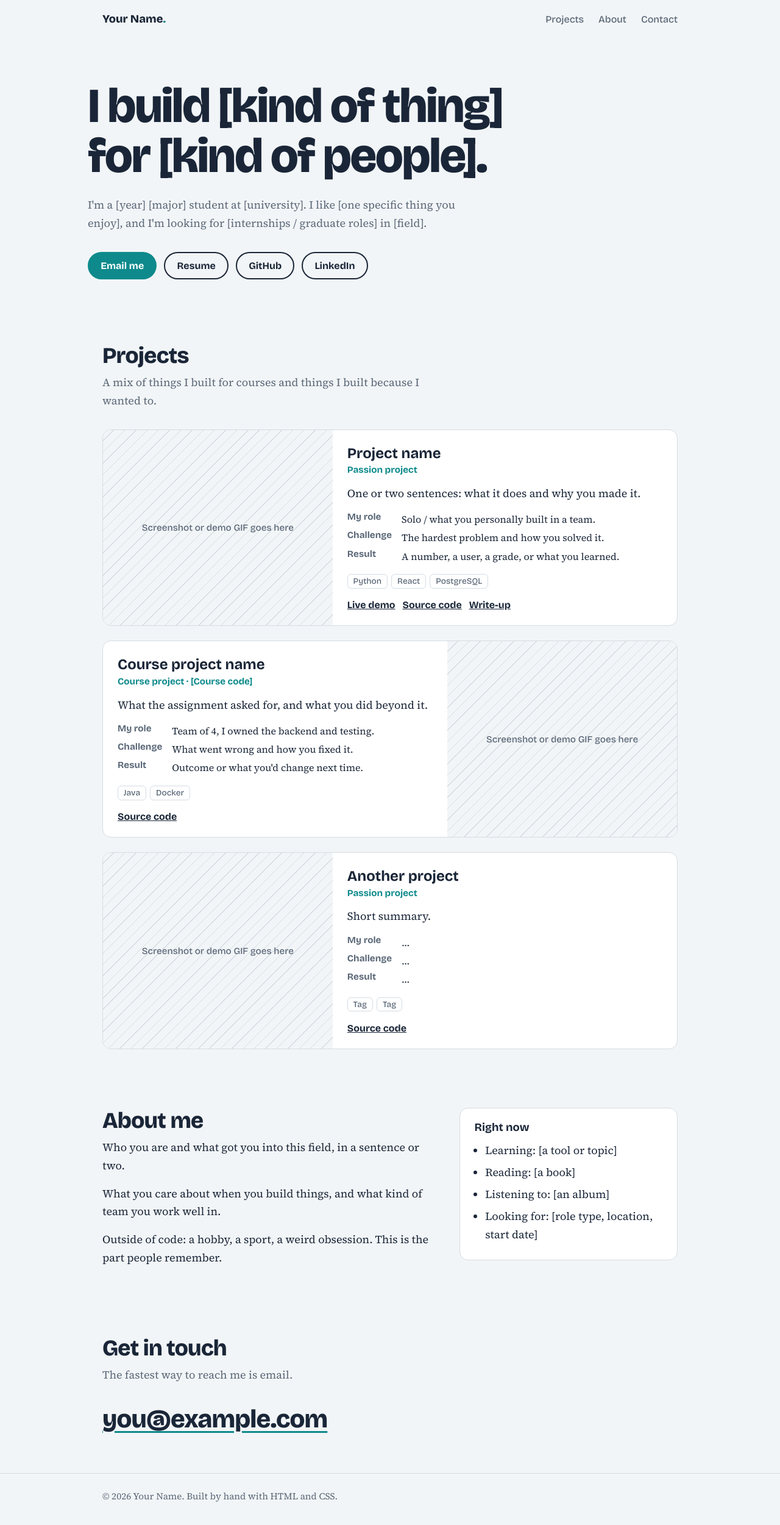
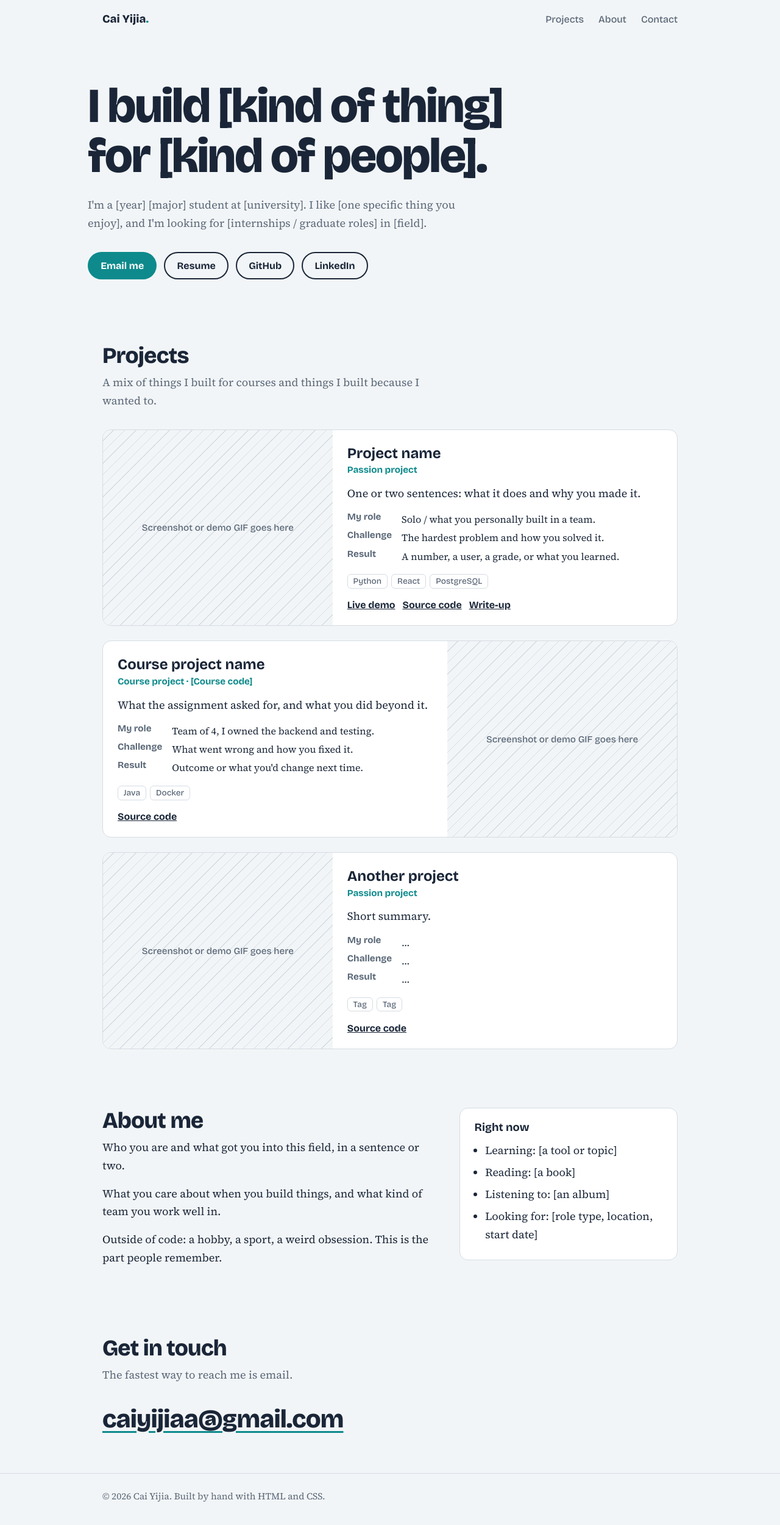
Before and after one commit to caiyijiaa/website, a plain HTML site: page index.html in a window 1280 px wide. Shown: the whole page at 61% size. Drawn offline with nearby package versions, Linux system fonts and the light colour scheme.

Commit message:
Update index.html

```diff
--- a/index.html
+++ b/index.html
@@ -3,8 +3,8 @@
 <head>
 <meta charset="utf-8">
 <meta name="viewport" content="width=device-width, initial-scale=1">
-<title>Your Name – Portfolio</title>
-<meta name="description" content="Your Name: student developer building [what you build].">
+<title>Cai Yijia – Portfolio</title>
+<meta name="description" content="Cai Yijia: student developer building [what you build].">
 <link rel="preconnect" href="https://fonts.googleapis.com">
 <link rel="preconnect" href="https://fonts.gstatic.com" crossorigin>
 <link href="https://fonts.googleapis.com/css2?family=Bricolage+Grotesque:wght@500;700;800&family=Source+Serif+4:ital,wght@0,400;0,600;1,400&display=swap" rel="stylesheet">
@@ -16,7 +16,7 @@
     --text: #1a2638;
     --muted: #5b6878;
     --line: #d5dce3;
-    --accent: #0e8a8c;      /* click your name in the header to cycle through alternates */
+    --accent: #0e8a8c;      /* click Cai Yijia in the header to cycle through alternates */
     --accent-ink: #ffffff;
     --head: "Bricolage Grotesque", "Helvetica Neue", Arial, sans-serif;
     --body: "Source Serif 4", Georgia, "Times New Roman", serif;
@@ -112,7 +112,7 @@
 <header>
   <div class="wrap">
     <!-- Easter egg: clicking the name cycles the accent colour -->
-    <button class="logo" id="logo" aria-label="Change accent colour">Your Name<span>.</span></button>
+    <button class="logo" id="logo" aria-label="Change accent colour">Cai Yijia<span>.</span></button>
     <nav aria-label="Main">
       <a href="#projects">Projects</a>
       <a href="#about">About</a>
@@ -127,7 +127,7 @@
     <h1>I build [kind of thing] for [kind of people].</h1>
     <p>I'm a [year] [major] student at [university]. I like [one specific thing you enjoy], and I'm looking for [internships / graduate roles] in [field].</p>
     <div class="links">
-      <a class="btn primary" href="mailto:you@example.com">Email me</a>
+      <a class="btn primary" href="mailto:caiyijiaa@gmail.com">Email me</a>
       <a class="btn" href="resume.pdf">Resume</a>
       <a class="btn" href="https://github.com/yourname">GitHub</a>
       <a class="btn" href="https://linkedin.com/in/yourname">LinkedIn</a>
@@ -226,19 +226,19 @@
     <div class="wrap">
       <h2>Get in touch</h2>
       <p class="sub">The fastest way to reach me is email.</p>
-      <a class="email" href="mailto:you@example.com">you@example.com</a>
+      <a class="email" href="mailto:caiyijiaa@gmail.com">caiyijiaa@gmail.com</a>
     </div>
   </section>
 </main>
 
 <footer>
-  <div class="wrap">© <span id="year"></span> Your Name. Built by hand with HTML and CSS.</div>
+  <div class="wrap">© <span id="year"></span> Cai Yijia. Built by hand with HTML and CSS.</div>
 </footer>
 
 <script>
   document.getElementById('year').textContent = new Date().getFullYear();
 
-  // Easter egg: click your name to try a new accent colour.
+  // Easter egg: click Cai Yijia to try a new accent colour.
   var accents = ['#0e8a8c', '#d6336c', '#5c4ee5', '#c77700', '#2f9e44'];
   var i = 0;
   document.getElementById('logo').addEventListener('click', function () {
```
